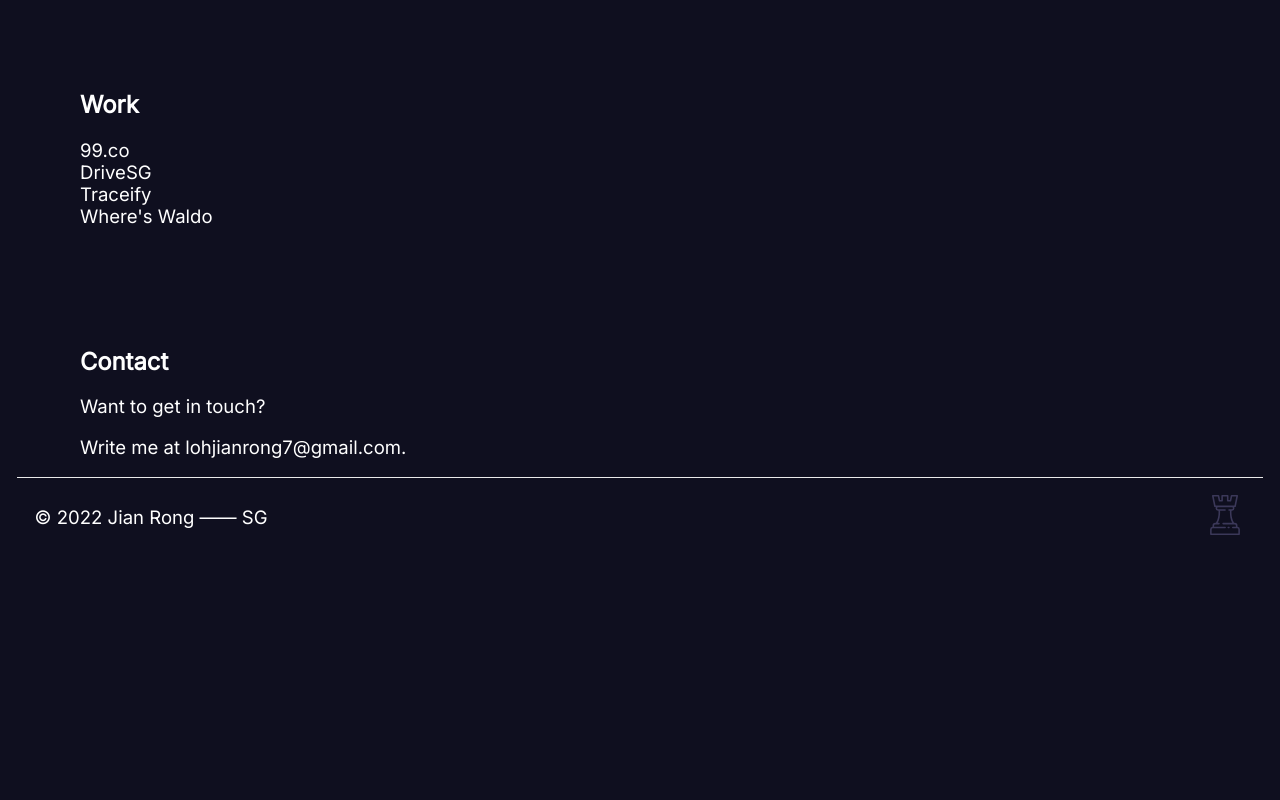
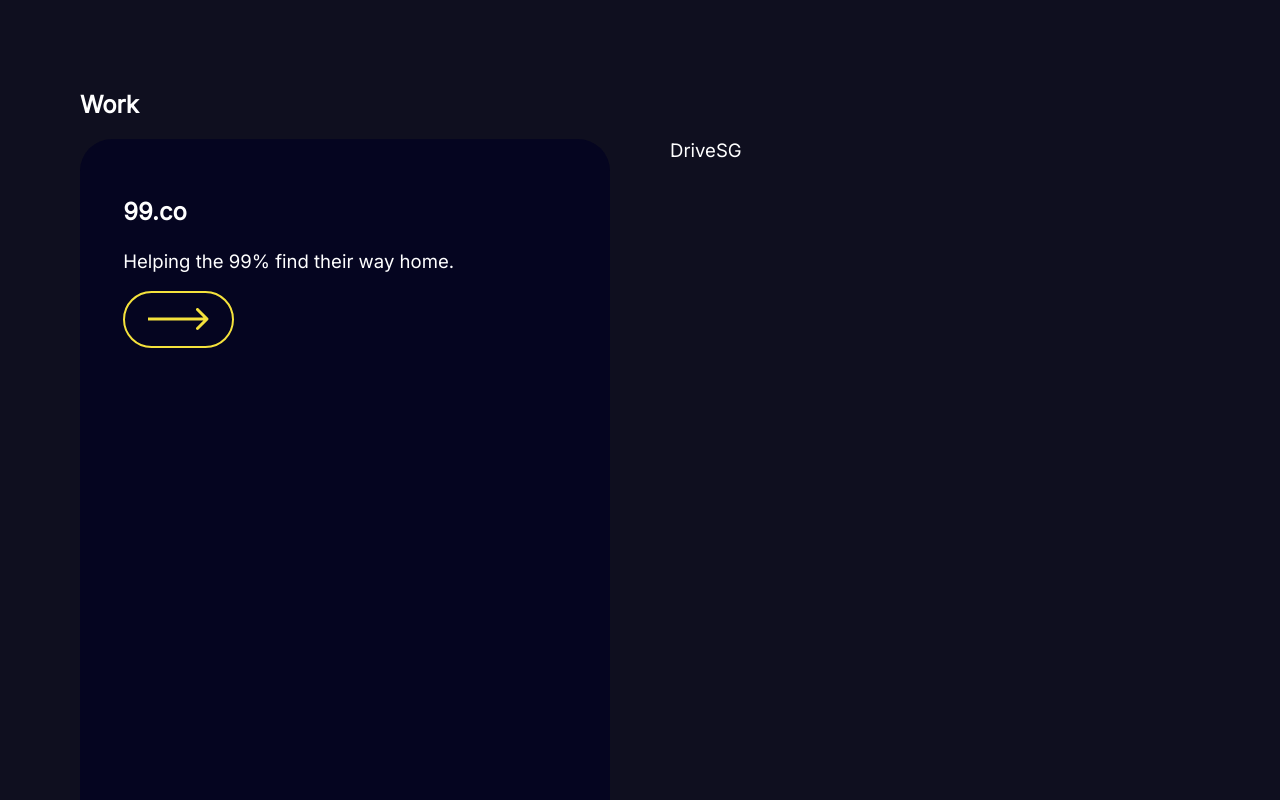
Before and after one commit to jianrong7/portfolio, a Next.js app in the folder portfolio-frontend/: page / in a window 1280 px wide. Shown: the part 660-1460 px from the top of the page. Before the commit the page ends 1251 px from the top, so only its background shows below. Built offline with nearby package versions, Linux system fonts and the light colour scheme.

Commit message:
add arrow and cta components

```diff
--- /dev/null
+++ b/portfolio-frontend/components/Arrow/Arrow.module.css
@@ -0,0 +1,13 @@
+.container {
+  border: 2px solid var(--accentColor2_dark);
+  border-radius: 50vw;
+  width: 111px;
+  height: 57px;
+  display: flex;
+  align-items: center;
+  justify-content: center;
+}
+
+.arrow {
+  fill: var(--accentColor2_dark);
+}
--- /dev/null
+++ b/portfolio-frontend/components/Arrow/Arrow.tsx
@@ -0,0 +1,25 @@
+import React from "react";
+import { motion } from "framer-motion";
+import cx from "classnames";
+
+import styles from "./Arrow.module.css";
+import Heading from "../Heading/Heading";
+
+interface ArrowProps extends React.HTMLAttributes<HTMLHeadingElement> {}
+//remember to wrap everything with Link
+const Arrow = ({ children }: ArrowProps) => (
+  <motion.div className={cx(styles.container)}>
+    <svg
+      width="61"
+      height="24"
+      viewBox="0 0 61 24"
+      fill="none"
+      xmlns="http://www.w3.org/2000/svg"
+      className={styles.arrow}
+    >
+      <path d="M60.0607 13.0607C60.6464 12.4749 60.6464 11.5251 60.0607 10.9393L50.5147 1.3934C49.9289 0.807612 48.9792 0.807612 48.3934 1.3934C47.8076 1.97918 47.8076 2.92893 48.3934 3.51472L56.8787 12L48.3934 20.4853C47.8076 21.0711 47.8076 22.0208 48.3934 22.6066C48.9792 23.1924 49.9289 23.1924 50.5147 22.6066L60.0607 13.0607ZM0 13.5H59V10.5H0V13.5Z" />
+    </svg>
+  </motion.div>
+);
+
+export default Arrow;
--- /dev/null
+++ b/portfolio-frontend/components/CallToAction/CallToAction.module.css
@@ -0,0 +1,8 @@
+.container {
+  overflow: hidden;
+  height: 815px;
+  border-radius: 32px;
+  object-fit: cover;
+  padding: 2rem 2.5rem;
+  background-color: var(--backgroundColor2_dark);
+}
--- /dev/null
+++ b/portfolio-frontend/components/CallToAction/CallToAction.tsx
@@ -0,0 +1,34 @@
+import React from "react";
+import { motion } from "framer-motion";
+import cx from "classnames";
+
+import Heading from "../Heading/Heading";
+import Arrow from "../Arrow/Arrow";
+
+import styles from "./CallToAction.module.css";
+
+interface CallToActionProps extends React.HTMLAttributes<HTMLHeadingElement> {}
+//remember to wrap everything with Link
+
+const CallToAction = ({ children }: CallToActionProps) => (
+  <motion.div
+    className={cx(styles.container)}
+    // drag
+    whileHover={{
+      boxShadow: "rgba(100, 100, 111, 0.2) 0px 7px 29px 0px",
+    }}
+    whileTap={{
+      scale: 0.95,
+    }}
+    // whileDrag={{
+    //   scale: 1.1,
+    // }}
+    transition={{ duration: 0.5, ease: "easeInOut" }}
+  >
+    <Heading level="h3">99.co</Heading>
+    <p>Helping the 99% find their way home.</p>
+    <Arrow />
+  </motion.div>
+);
+
+export default CallToAction;
--- a/portfolio-frontend/pages/index.tsx
+++ b/portfolio-frontend/pages/index.tsx
@@ -6,6 +6,7 @@
 
 import Heading from "../components/Heading/Heading";
 import Button from "../components/Button/Button";
+import CallToAction from "../components/CallToAction/CallToAction";
 
 import styles from "../styles/Home.module.css";
 
@@ -120,10 +121,12 @@
         </section>
         <section id="work">
           <Heading level="h2">Work</Heading>
-          <div>99.co</div>
-          <div>DriveSG</div>
-          <div>Traceify</div>
-          <div>Where&#39;s Waldo</div>
+          <div className={styles.work}>
+            <CallToAction />
+            <div>DriveSG</div>
+            <div>Traceify</div>
+            <div>Where&#39;s Waldo</div>
+          </div>
         </section>
         <section id="contact">
           <Heading level="h2">Contact</Heading>
--- a/portfolio-frontend/styles/Home.module.css
+++ b/portfolio-frontend/styles/Home.module.css
@@ -49,8 +49,16 @@
   border: 1px solid var(--accentColor2_dark);
 }
 
+.work {
+  display: grid;
+  grid-template-columns: 1fr 1fr;
+  grid-template-rows: auto;
+  column-gap: 60px;
+  row-gap: 16px;
+}
+
 .about {
-  background-color: var(--accentColor_dark);
+  background-color: var(--backgroundColor2_dark);
   grid-column-start: 1;
   grid-column-end: 4;
 }
--- a/portfolio-frontend/styles/globals.css
+++ b/portfolio-frontend/styles/globals.css
@@ -21,8 +21,8 @@
 
 :root {
   --backgroundColor_dark: rgb(15, 15, 31);
+  --backgroundColor2_dark: rgb(5, 5, 32);
   --fontColor_dark: #ffffff;
-  --accentColor_dark: rgb(5, 5, 32);
   --accentColor2_dark: #f5e23c;
   --accentColor3_dark: #c7b830;
 }
```
Also changed, not shown: portfolio-frontend/public/rightArrow.svg (added).
